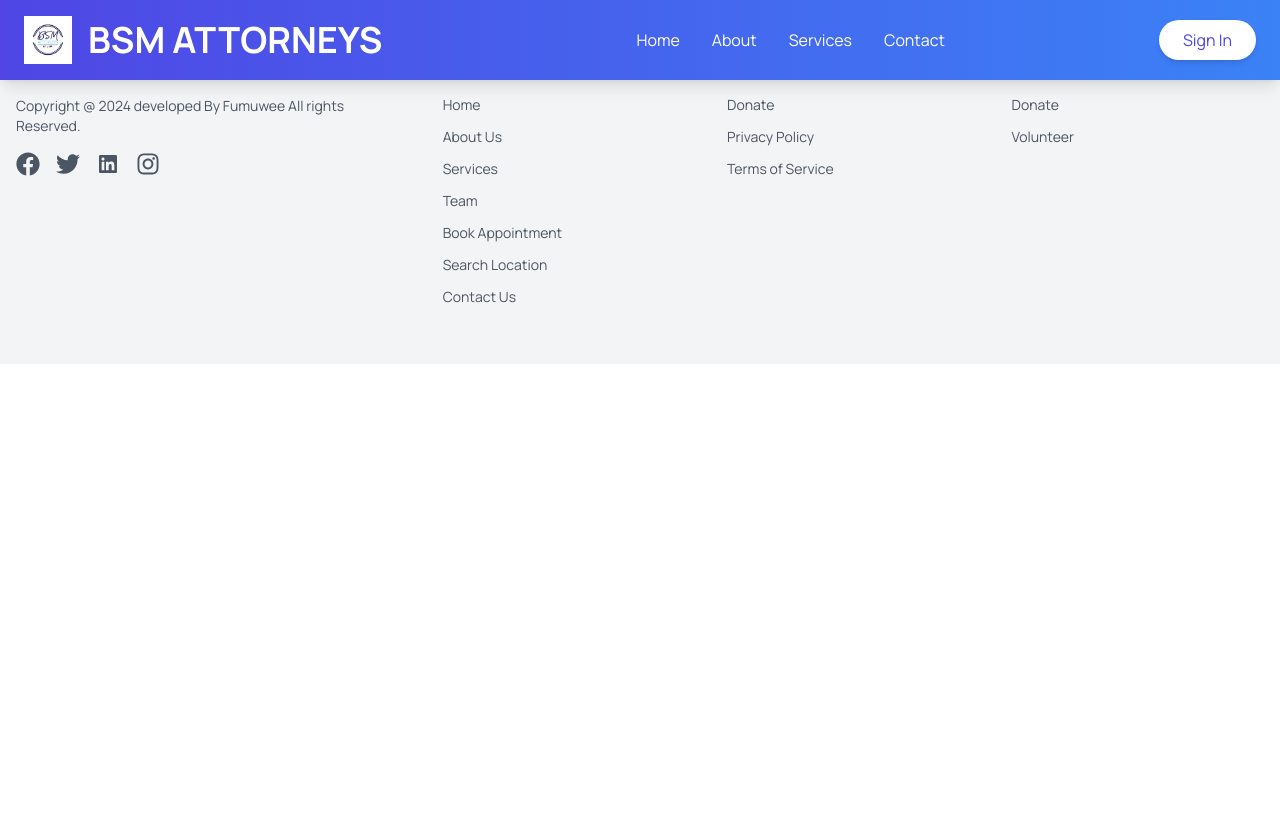
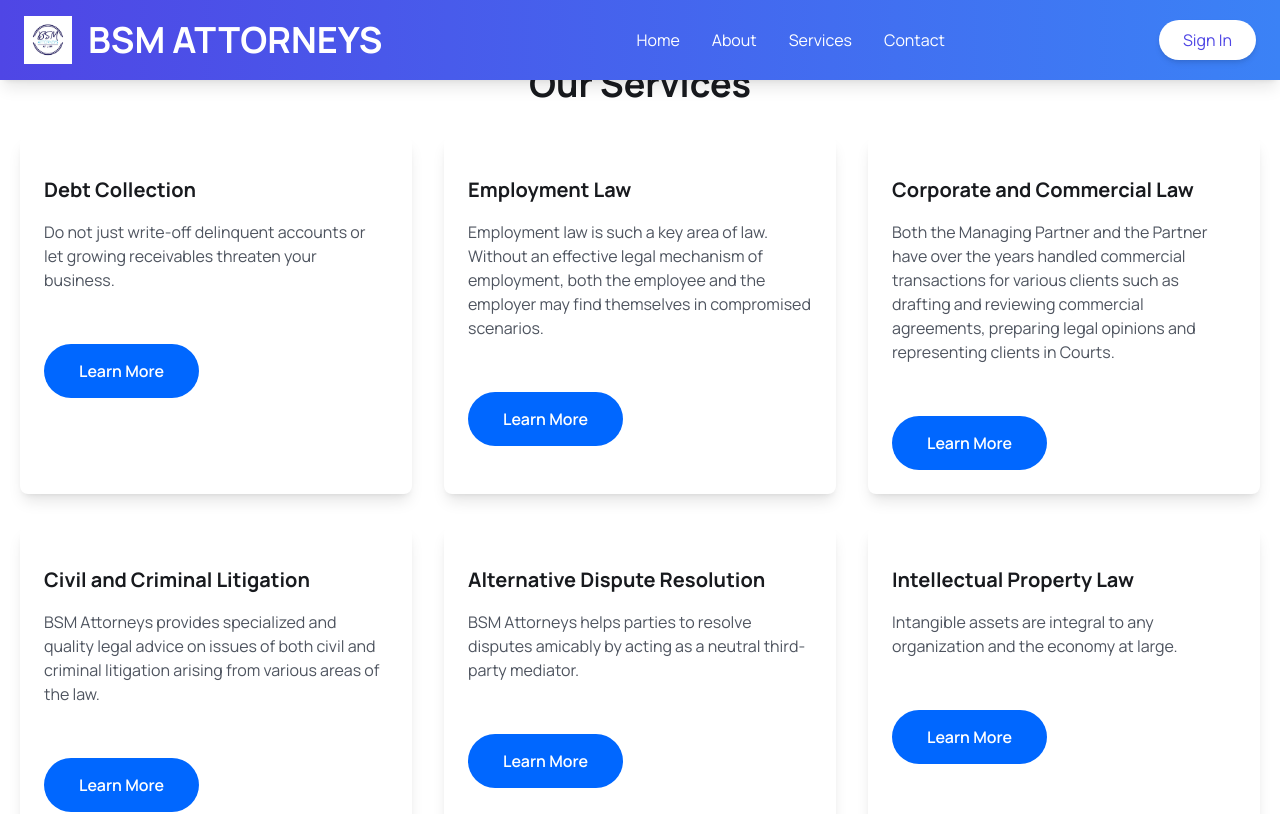
Before and after one commit to bed-com-48-19/bsm-attorneys, a React (Vite) app: page /services in a window 1280 px wide. Shown: the top 814 px of the page. Built offline with nearby package versions, Linux system fonts and the light colour scheme; the HTML template or start-up script is replaced by a standard one.

Commit message:
Service component added

```diff
--- /dev/null
+++ b/src/Pages/Services/ServicePage .jsx
@@ -0,0 +1,57 @@
+import React, { useState } from 'react';
+import { FiBriefcase, FiUsers, FiDatabase, FiLayers } from 'react-icons/fi'; // Import icons from react-icons
+import ServiceModal from '../../components/Service/ServiceModal'; // Assuming ServiceModal component is defined
+import services from '../../assets/data/service'; // Importing mock data
+
+const ServicePage = () => {
+  const [modalOpen, setModalOpen] = useState(false);
+  const [selectedService, setSelectedService] = useState(null); // State to hold selected service
+
+  // Function to open modal and set selected service
+  const openModal = (service) => {
+    setSelectedService(service);
+    setModalOpen(true);
+  };
+
+  // Function to close modal
+  const closeModal = () => {
+    setSelectedService(null);
+    setModalOpen(false);
+  };
+
+  return (
+    <section className="py-16">
+      <div className="container text-center mb-8">
+        <h2 className="text-4xl font-bold text-headingColor">Our Services</h2>
+      </div>
+      <div className="container grid grid-cols-1 md:grid-cols-2 lg:grid-cols-3 gap-8">
+        {services.map((service) => (
+          <div key={service.id} className="bg-white shadow-lg rounded-lg p-6 hover:shadow-xl transition duration-300">
+            <div className="flex justify-center items-center mb-4">
+              {service.icon === 'briefcase' && <FiBriefcase className="text-4xl text-indigo-600 mb-4" />}
+              {service.icon === 'users' && <FiUsers className="text-4xl text-indigo-600 mb-4" />}
+              {service.icon === 'database' && <FiDatabase className="text-4xl text-indigo-600 mb-4" />}
+              {service.icon === 'layers' && <FiLayers className="text-4xl text-indigo-600 mb-4" />}
+            </div>
+            <h3 className="text-xl font-bold text-headingColor mb-4">
+              {service.title}
+            </h3>
+            <p className="text-textColor mb-4">{service.shortDescription}</p>
+            <button className="btn" onClick={() => openModal(service)}>
+              Learn More
+            </button>
+          </div>
+        ))}
+      </div>
+
+      {/* Service Modal */}
+      <ServiceModal
+        isOpen={modalOpen}
+        service={selectedService}
+        onClose={closeModal}
+      />
+    </section>
+  );
+};
+
+export default ServicePage;
--- a/src/components/HeroSection/HomeSection.jsx
+++ b/src/components/HeroSection/HomeSection.jsx
@@ -1,5 +1,4 @@
-import React, { useState } from "react";
-import { Link } from "react-router-dom";
+import { useState } from "react";
 import services from "../../assets/data/service";
 import heroImg01 from "../../assets/images/hammer.jpg";
 import Img02 from "../../assets/images/ff.jpg";
--- a/src/routes/MyRoutes.jsx
+++ b/src/routes/MyRoutes.jsx
@@ -2,6 +2,7 @@
 import HeroSection from '../components/HeroSection/HomeSection'
 import ContactUs from '../Pages/Contact/ContactUs'
 import AboutUs from '../Pages/About/Aboutus'
+import ServicePage from '../Pages/Services/ServicePage '
 
 const MyRoutes = () => {
   return (
@@ -10,6 +11,7 @@
         <Route path="/" element={<HeroSection/>}/>
         <Route path="/contact" element={<ContactUs/>}/>
         <Route path="/about" element={<AboutUs/>}/>
+        <Route path="/services" element={<ServicePage/>}/>
       </Routes>
     </div>
   )
```
